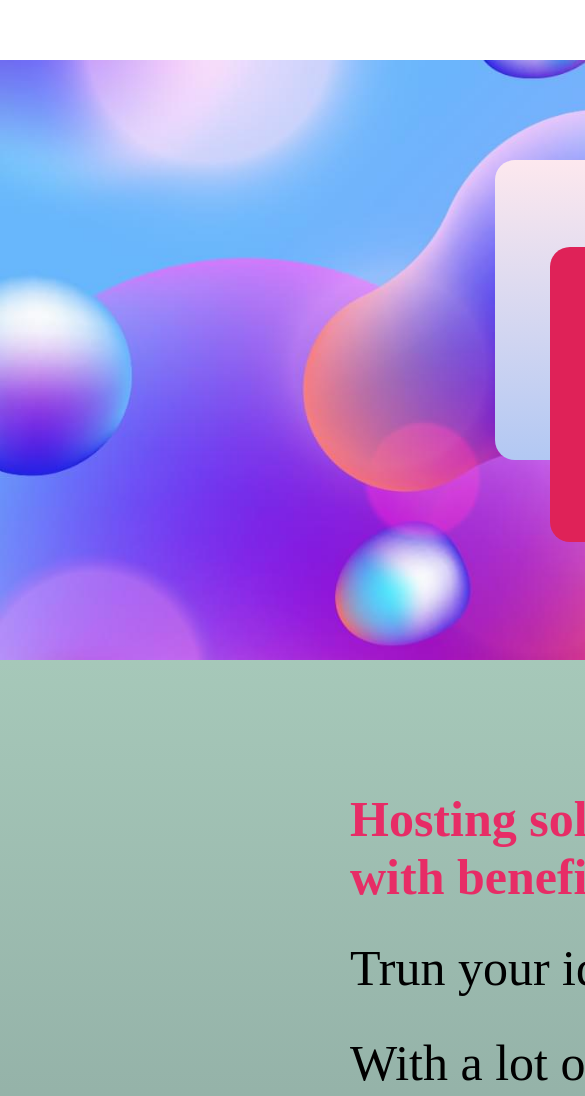
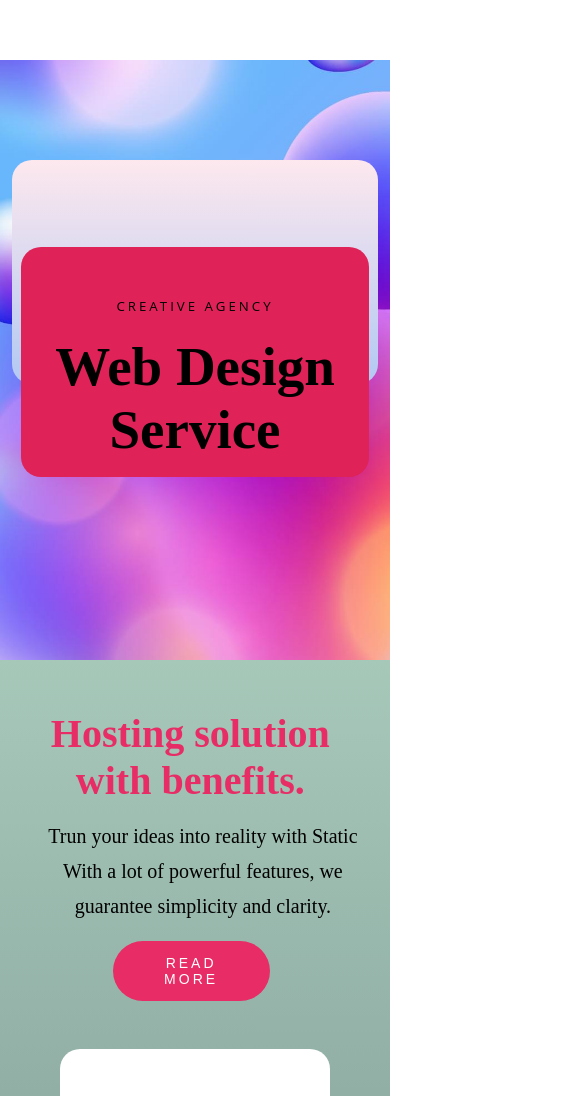
Before and after one commit to Muhammad-Yaseen-12/Assignment16, a plain HTML site: page index.html in a window 390 px wide. Shown: the top 1096 px of the page, 585 px wide, since content can reach past the window. Drawn offline with Linux system fonts and the light colour scheme; grey boxes are pictures that could not be loaded.

Commit message:
Assignment16

```diff
--- a/style.css
+++ b/style.css
@@ -342,37 +342,73 @@ p {
 
 @media (max-width: 480px) and (min-width: 320px) {
     .banner {
-        width: 400%;
+        width: 100%;
         height: 600px;
         background-image: url(ggg.jpg);
         background-size: cover;
     }
 
+    .box1 {
+        position: relative;
+        top: 100px;
+        border-radius: 20px;
+        height: 224px;
+        width: 94%;
+        background: linear-gradient(#fde8ee, #b2c8f3);
+        margin: 60px auto 0;
+    }
+
+    .box2 {
+        position: relative;
+        top: 87px;
+        border-radius: 20px;
+        height: 230px;
+        width: 95%;
+        background-color: #df2258;
+        margin: 60px auto 0;
+    }
+
     .main {
         margin: auto;
-        width: 400%;
-        height: 320vh;
+        width: 100%;
+        height: 270vh;
         background: linear-gradient(#a6c8b9, #3c4454);
     }
 
     h2 {
-        width: 42vh;
-        font-size: 50px;
+        text-align: center;
+        width: 34vh;
+        font-size: 40px;
         font-weight: 700;
         color: #e72c66;
     }
 
     p {
-        width: 100vh;
-        line-height: 95px;
-        font-size: 50px;
+        text-align: center;
+        width: 37vh;
+        line-height: 35px;
+        font-size: 20px;
         margin: 15px 0 0;
     }
 
     .left {
         position: relative;
-        top: 90px;
-        left: 350px;
+        top: 10px;
+        left: 12%;
+    }
+    .btn1 {
+        color: #ffffff;
+        background-color: #e72c66;
+        text-transform: uppercase;
+        letter-spacing: 3px;
+        border-radius: 50px;
+        font-size: 14px;
+        position: relative;
+        left: 85%;
+        bottom: 18px;
+        border-style: none;
+        margin: 35px auto 0 0;
+        padding: 14px 52px 14px 51px;
     }
 
     .mainbox1 {
@@ -380,8 +416,8 @@ p {
         height: 450px;
         width: 270px;
         position: relative;
-        top: 8%;
-        left: 40%;
+        top: 0%;
+        left: 15.5%;
         border-radius: 20px;
     }
 
@@ -390,8 +426,8 @@ p {
         height: 450px;
         width: 270px;
         position: relative;
-        top: 8.4%;
-        left: 40%;
+        top: 0.4%;
+        left: 15.5%;
         border-radius: 20px;
         border-radius: 20px;
     }
@@ -453,9 +489,8 @@ p {
         height: 450px;
         width: 270px;
         position: relative;
-        top: 8.8%;
-        /* bottom: 665px; */
-        left: 40%;
+        top: 0.8%;
+        left: 15.5%;
         border-radius: 20px;
     }
 
@@ -514,10 +549,10 @@ p {
     .mainbox4 {
         background-color: #ffffff;
         position: relative;
-        top: 9.2%;
+        top: 1.2%;
         height: 470px;
         width: 270px;
-        left: 40%;
+        left: 15.5%;
         border-radius: 20px;
     }
 
@@ -532,6 +567,7 @@ p {
         background-size: cover;
         background-repeat: no-repeat;
     }
+
     .main {
         margin: auto;
         width: 383%;
@@ -540,6 +576,7 @@ p {
     }
 
 }
+
 @media (max-width: 1720px) and (min-width: 769px) {
     .banner {
         width: 239.9%;
@@ -548,6 +585,7 @@ p {
         background-size: cover;
         background-repeat: no-repeat;
     }
+
     .main {
         margin: auto;
         width: 239.9%;
```
